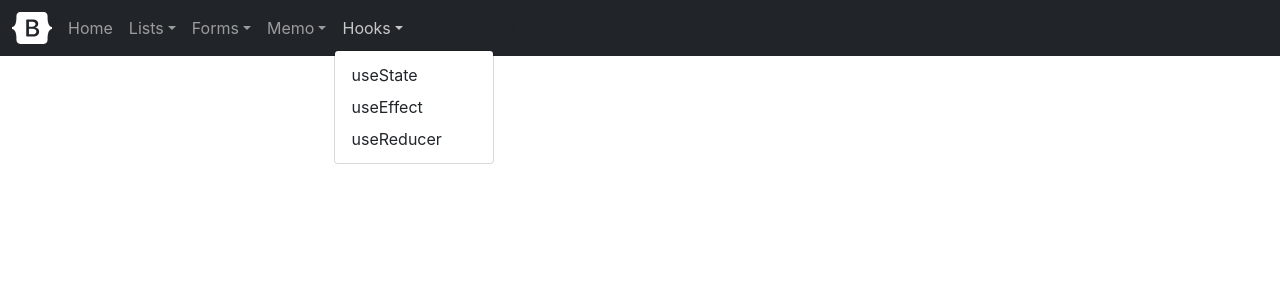
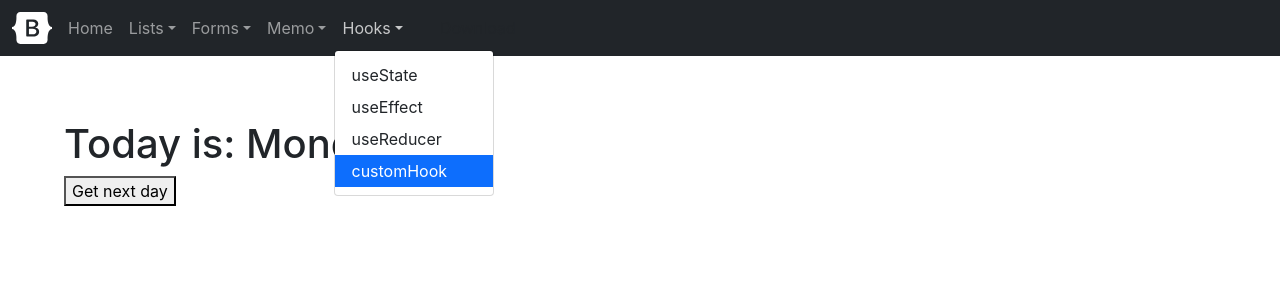
Before and after one commit to Aemal-shirzai/react_advance, a React (Create React App) app: page /custom_hook in a window 1280 px wide. Both pictures are taken after a click on the button "Hooks". Shown: the top 300 px of the page. Built offline with nearby package versions, Linux system fonts and the light colour scheme.

Commit message:
[IMP] Add custom hook example.

```diff
--- a/src/App.js
+++ b/src/App.js
@@ -12,6 +12,7 @@ import UseMemoEx from './components/memos/UseMemoEx';
 import UseStateApp from './components/hooks/UsestateExample';
 import UseEffectApp from './components/hooks/UseEffectExample';
 import UseReducerExample from './components/hooks/UseReducerExample';
+import CustomHook from './components/hooks/CustomHook';
 
 function App() {
   return (
@@ -33,6 +34,7 @@ function App() {
           <Route path='/use_state' element={<UseStateApp />} />
           <Route path='/use_effect' element={<UseEffectApp />} />
           <Route path='/use_reducer' element={<UseReducerExample />} />
+          <Route path='/custom_hook' element={<CustomHook />} />
         </Routes>
       </div>
 
--- a/src/components/NavBar.js
+++ b/src/components/NavBar.js
@@ -55,6 +55,7 @@ const NavBar = () => {
                             <li><NavLink className="dropdown-item" to="/use_state">useState</NavLink></li>
                             <li><NavLink className="dropdown-item" to="/use_effect">useEffect</NavLink></li>
                             <li><NavLink className="dropdown-item" to="/use_reducer">useReducer</NavLink></li>
+                            <li><NavLink className="dropdown-item" to="/custom_hook">customHook</NavLink></li>
                             {/* <li><NavLink className="dropdown-item" to="/forms/simple_file_upload">react.memo</NavLink></li> */}
                         </ul>
                     </li>
--- /dev/null
+++ b/src/components/hooks/CustomHook.js
@@ -0,0 +1,40 @@
+import { useState, useEffect, useRef } from "react";
+export default function CustomHook() {
+  const [day, setDay] = useState("Monday");
+  const prevDay = usePrevious(day);
+  const getNextDay = () => {
+    if (day === "Monday") {
+      setDay("Tuesday")
+    } else if (day === "Tuesday") {
+      setDay("Wednesday")
+    } else if (day === "Wednesday") {
+      setDay("Thursday")
+    } else if (day === "Thursday") {
+      setDay("Friday")
+    } else if (day === "Friday") {
+      setDay("Monday")
+    }
+  }
+  return (
+    <div style={{padding: "40px"}}>
+      <h1>
+        Today is: {day}<br />
+        {
+          prevDay && (
+            <span>Previous work day was: {prevDay}</span>
+          )
+        }
+      </h1>
+      <button onClick={getNextDay}>
+        Get next day
+      </button>
+    </div>
+  );
+}
+function usePrevious(val) {
+    const ref = useRef();
+    useEffect(() => {
+      ref.current = val;
+    }, [val]);
+    // return ref.current;
+  }
```
